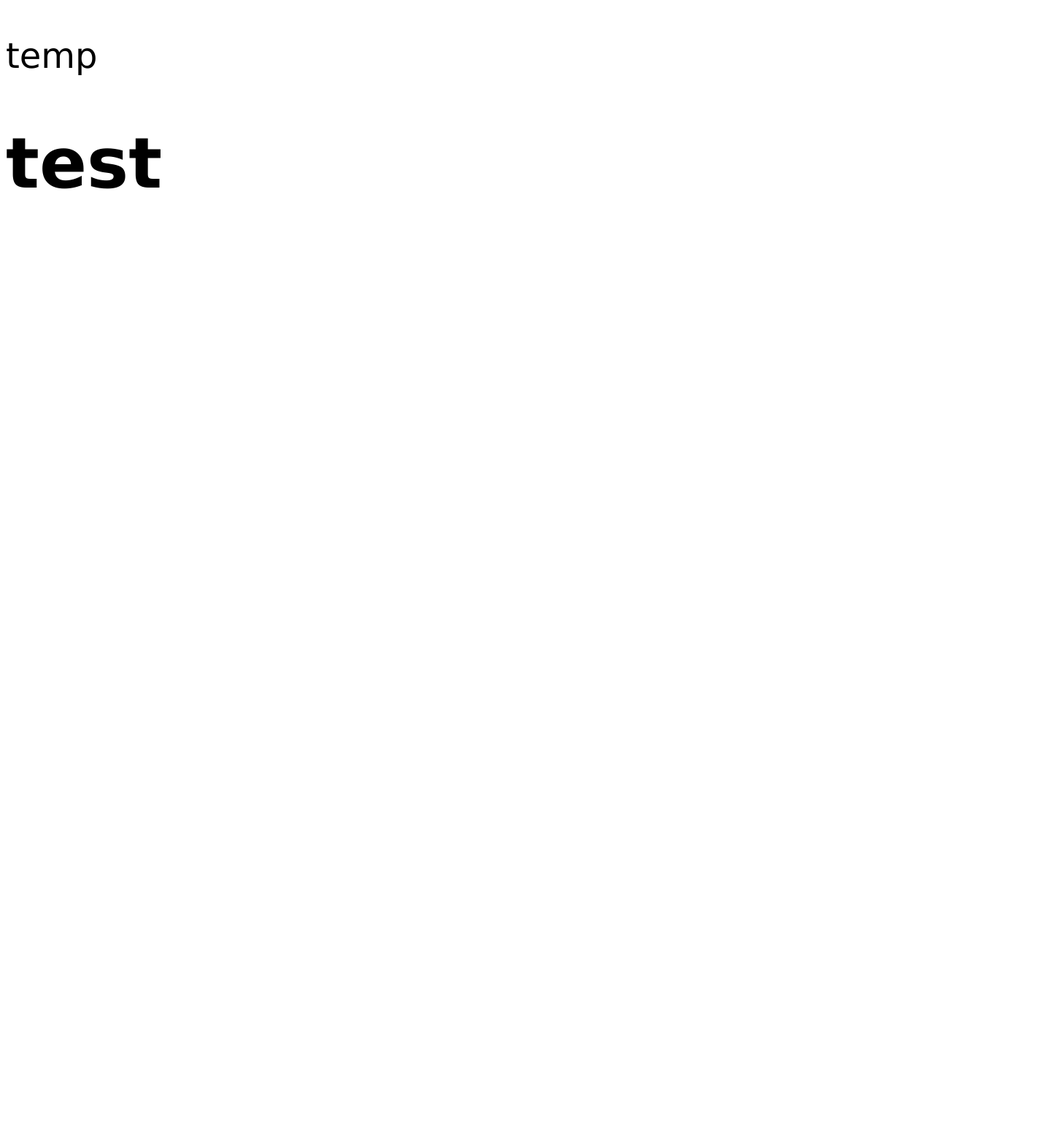
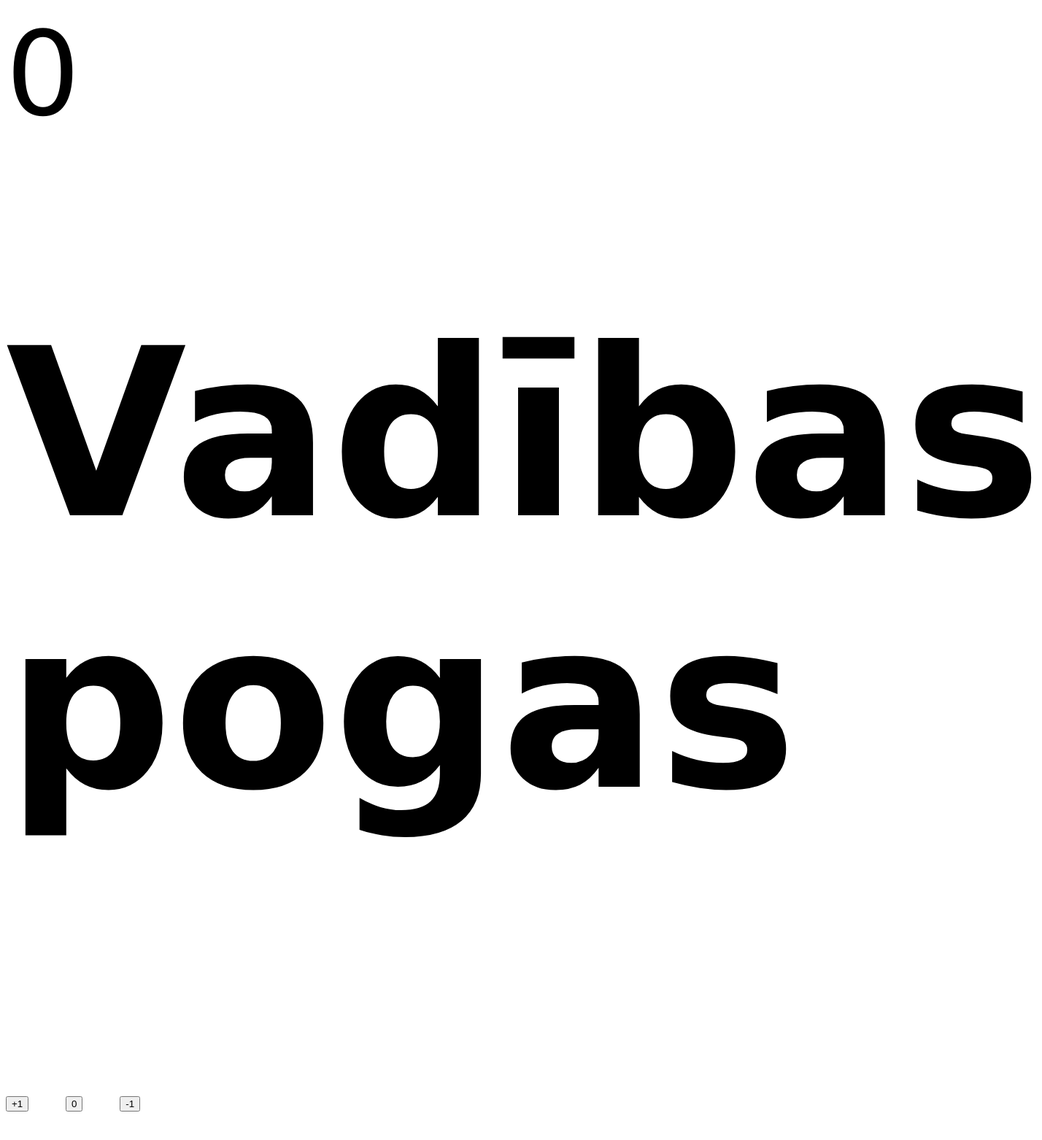
Before and after one commit to vgaidamaka/tests, a plain HTML site: page index.html in a window 1280 px wide. Shown: the whole page at 73% size, 1428 px wide, since content can reach past the window. Before the commit the page ends 800 px from the top, so only its background shows below. Drawn offline with Linux system fonts and the light colour scheme.

Commit message:
uzlabojumi 24.09.

```diff
--- /dev/null
+++ b/funkcijas.js
@@ -0,0 +1 @@
+console.log(`abra cadabra`);
--- a/index.html
+++ b/index.html
@@ -4,15 +4,22 @@
     <meta charset="UTF-8">
     <meta name="viewport" content="width=device-width, initial-scale=1.0">
     <title>Document</title>
+    <link rel="stylesheet" href="style.css">
     <style>
         body{
             font-family: Verdana, Geneva, Tahoma, sans-serif;
-            font-size: 3em;
+            font-size: 10em;
         }
     </style>
 </head>
 <body>
-    <div><p>temp</p></div>
-<h1 style="font-family: Verdana, Geneva, Tahoma, sans-serif;">test</h1>
+    <div id="skaits"><label>0</label></div>
+    <h1 style="font-family: Verdana, Geneva, Tahoma, sans-serif;">Vadības pogas</h1>
+    <div id="vadibasPogas">
+        <button id="plusViens">+1</button>
+        <button id="nulle">0</button>
+        <button id="minusViens">-1</button>
+    </div>
+    <script src="funkcijas.js"></script>
 </body>
 </html>
```
Also changed, not shown: tests-funkcijas.js (added, +7 -0 lines), style.css (added).
